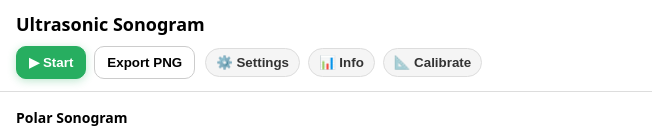
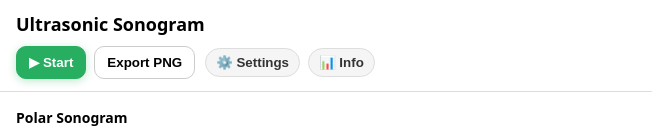
Before and after one commit to dmitryweiner/neural-things, a plain HTML site: page sonar/index.html in a window 1280 px wide. Shown: the top 136 px of the page, without its empty margins (0-652 px from the left). Drawn offline with Linux system fonts and the light colour scheme.

Commit message:
Sonar: hide Calibrate button (functionality preserved)

```diff
--- a/sonar/index.html
+++ b/sonar/index.html
@@ -300,7 +300,7 @@
     <div class="btn-group">
       <button id="settingsBtn" class="collapseBtn" type="button">⚙️ Settings</button>
       <button id="infoBtn" class="collapseBtn" type="button">📊 Info</button>
-      <button id="calibrateBtn" class="collapseBtn" type="button">📐 Calibrate</button>
+      <button id="calibrateBtn" class="collapseBtn" type="button" style="display: none;">📐 Calibrate</button>
     </div>
   </div>
 
```
